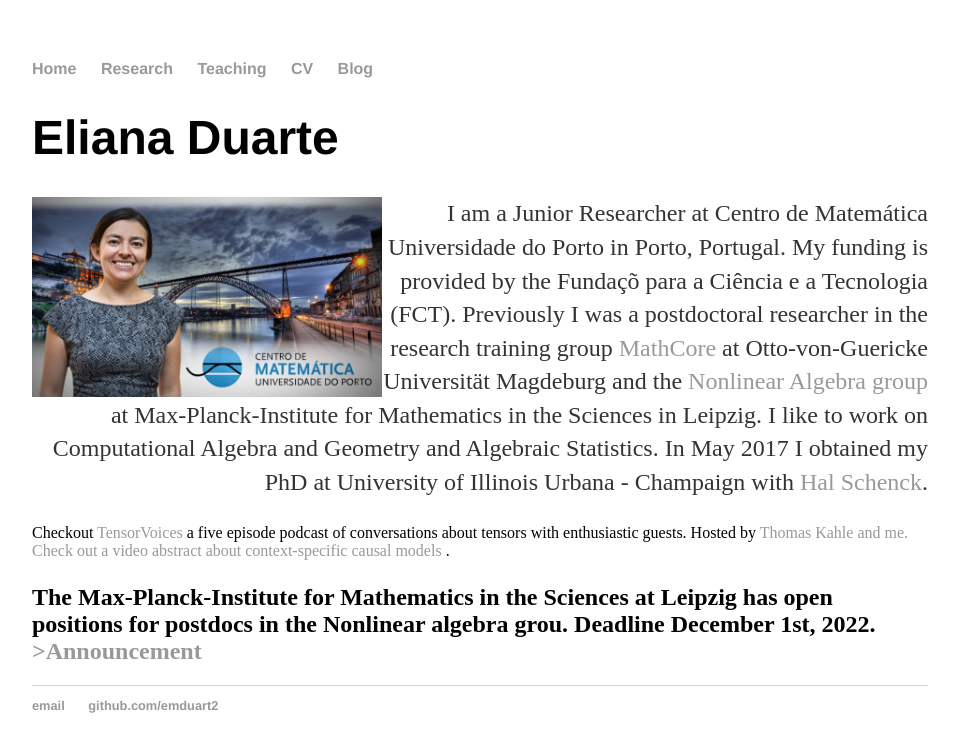
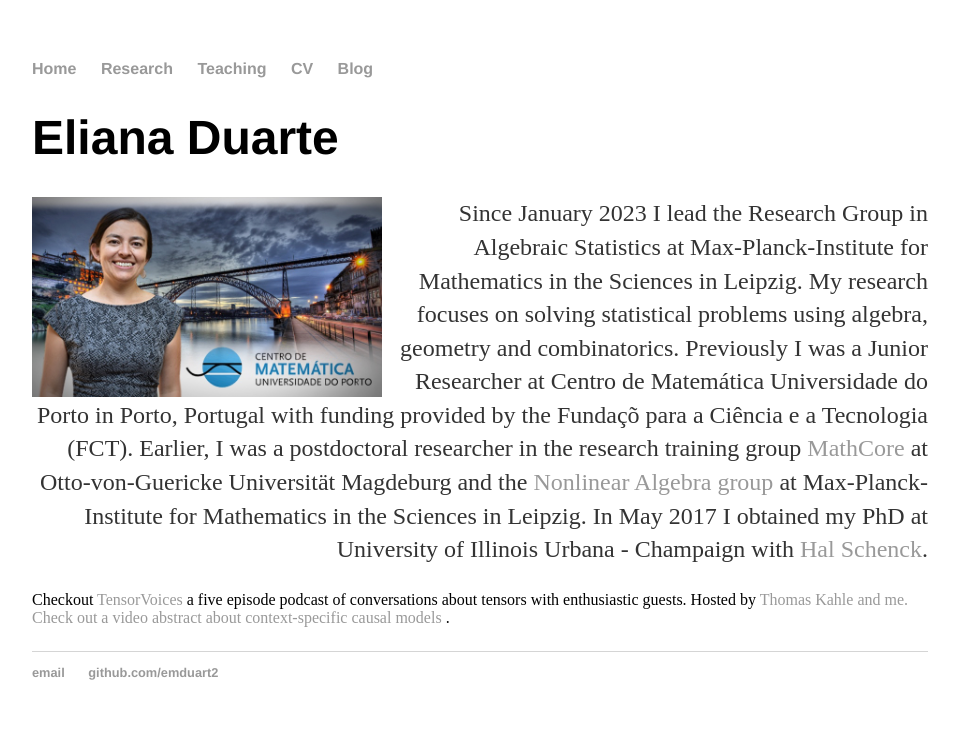
Before and after one commit to emduart2/emduart2.github.io, a Jekyll site: the page built from index.html, in a window 1280 px wide. Shown: the top 752 px of the page, without its empty margins (160-1119 px from the left). Built offline with Jekyll 4.4.1, drawn with Linux system fonts in a browser that asks for light colours.

Commit message:
updated affiliation

```diff
--- a/index.html
+++ b/index.html
@@ -6,18 +6,19 @@ title: Eliana Duarte, PhD in Mathematics
 <div class="blurb">
   <h1>Eliana Duarte</h1>
   <p align = "right" > <img src="/assets/Eliana.jpg" alt="Eliana" align="left" style="width:350px;height:200px;">
-    I am a Junior Researcher at Centro de Matem&aacutetica Universidade do Porto in Porto, Portugal. My funding is provided by
+    Since January 2023 I lead the Research Group in Algebraic Statistics at Max-Planck-Institute for Mathematics in the Sciences in
+    Leipzig. My research focuses on solving statistical problems using algebra, geometry and combinatorics.
+    Previously I was a  Junior Researcher at Centro de Matem&aacutetica Universidade do Porto in Porto, Portugal with funding provided by
     the Funda&ccedil&otilde para a Ci&ecircncia e a Tecnologia <a href= "https://www.fct.pt"> </a>  (FCT).
-    Previously I was a postdoctoral researcher in the research training group <a href="https://www.mathcore.ovgu.de">MathCore</a> at Otto-von-Guericke Universit&aumlt Magdeburg
+    Earlier, I was a postdoctoral researcher in the research training group <a href="https://www.mathcore.ovgu.de">MathCore</a> at Otto-von-Guericke Universit&aumlt Magdeburg
     and the<a href="https://www.mis.mpg.de/nlalg/research.html">  Nonlinear Algebra group </a> at Max-Planck-Institute for Mathematics in the Sciences in Leipzig.
-	  I like to work on
-Computational Algebra and  Geometry and Algebraic Statistics.  In May 2017 I obtained my PhD at University of Illinois Urbana - Champaign with
+	   In May 2017 I obtained my PhD at University of Illinois Urbana - Champaign with
     <a href= "https://faculty.math.illinois.edu/~schenck/ "> Hal Schenck</a>.</p>
   Checkout <a href = "https://tensorvoices.de">TensorVoices</a> a five episode podcast of conversations about tensors with enthusiastic guests. Hosted by <a href="https://thomas-kahle.de">
     Thomas Kahle and me.
 
 Check out a video abstract about  <a href= "https://www.youtube.com/watch?v=CccVNRFmR1I">  context-specific causal models </a>.</p>
 </div><!-- /.blurb -->
-
+<!--
 <h2>The Max-Planck-Institute for Mathematics in the Sciences at Leipzig has open positions for postdocs in the Nonlinear algebra grou. Deadline December 1st, 2022.
-  <a href= "https://www.mis.mpg.de/career/postdoc.html" > >Announcement</a></h2>
+  <a href= "https://www.mis.mpg.de/career/postdoc.html" > >Announcement</a></h2>-->
```
